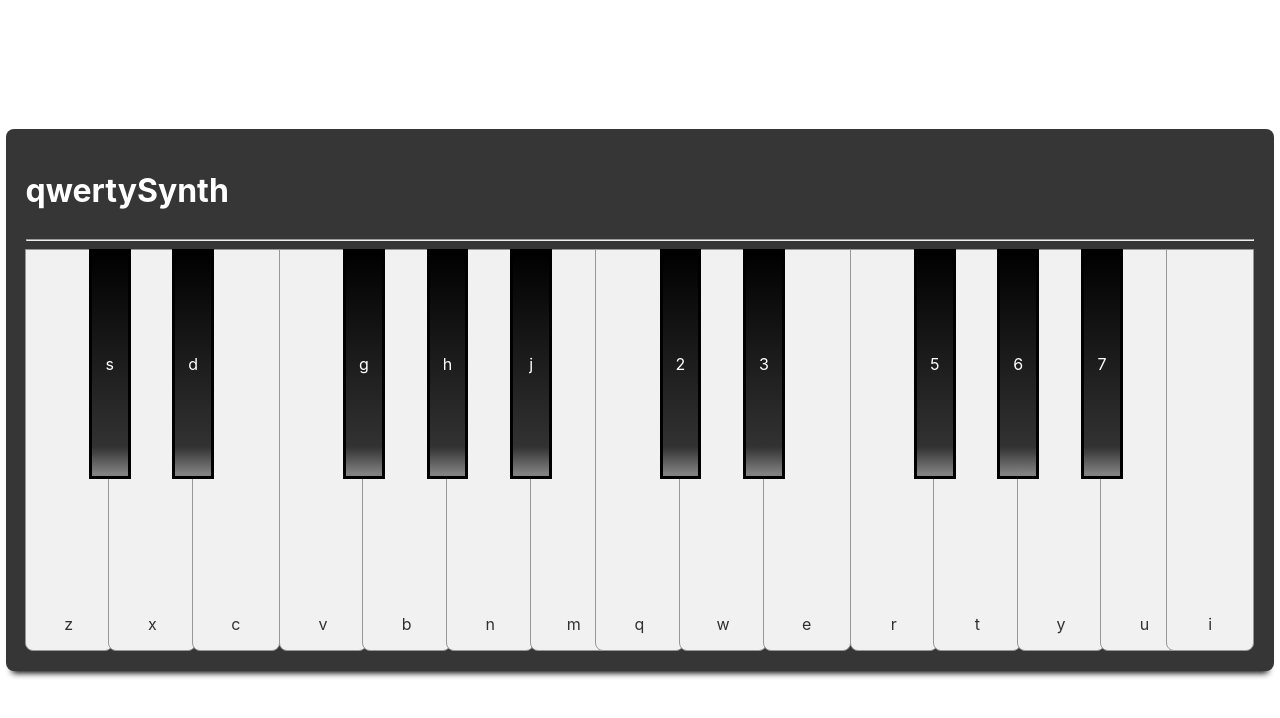
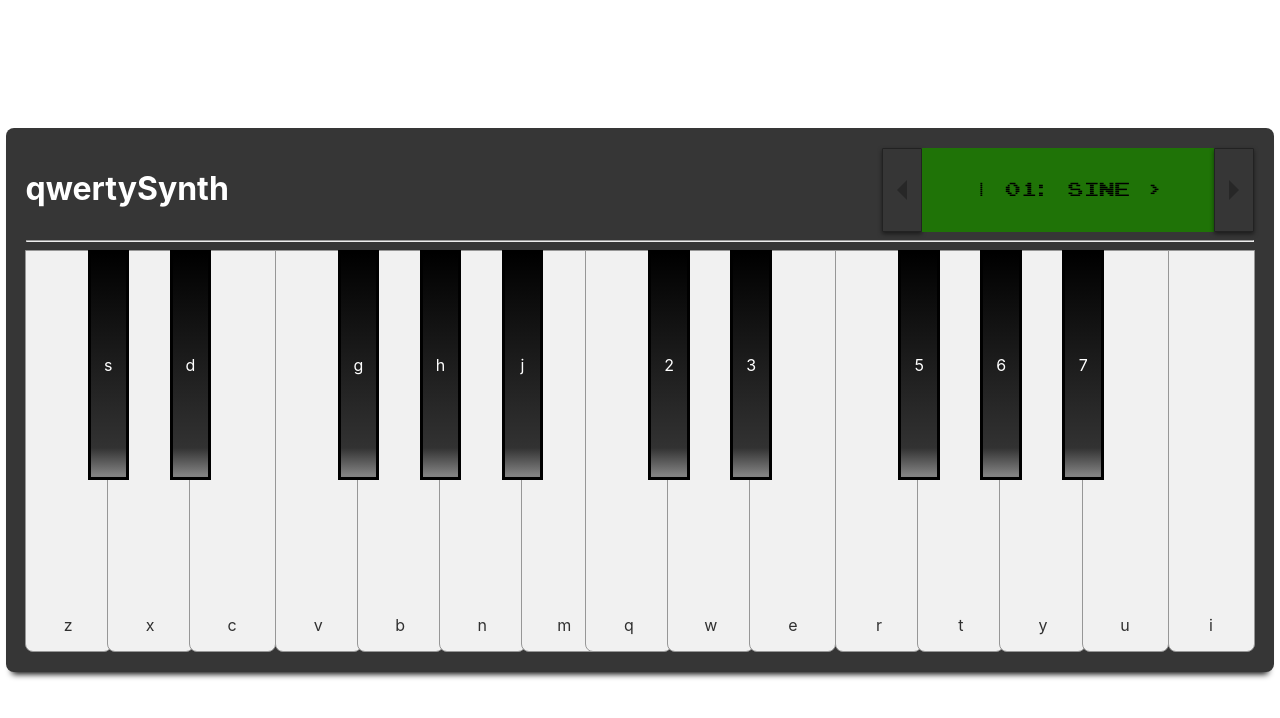
Before and after one commit to krokodiili/browser-synth, a React (Create React App) app: page / in a window 1280 px wide. Shown: the top 718 px of the page. Built offline with nearby package versions, Linux system fonts and the light colour scheme.

Commit message:
sound selector works again

```diff
--- a/src/App.tsx
+++ b/src/App.tsx
@@ -1,6 +1,5 @@
 import React, { Component } from "react";
 import SoundSelector from "./components/SoundSelector";
-import DurationSelector from "./components/DurationSelector";
 import Synth from "./components/Synth";
 import OctaveSelector from "./components/OctaveSelector";
 import Knob from "./components/Knob";
@@ -11,7 +10,9 @@ const App: React.FC = () => {
   return (
     <SynthProvider>
       <GlobalStyle />
-      <Synth></Synth>
+      <Synth>
+        <SoundSelector />
+      </Synth>
     </SynthProvider>
   );
 };
--- a/src/components/DurationSelector.js
+++ /dev/null
@@ -1,5 +0,0 @@
-import React from 'react'
-
-export default ({value, onChange}) => (
-    <input type="number" value={value} onChange={event => onChange(parseInt(event.target.value))} />
-)
--- a/src/components/SoundSelector/SelectorView.tsx
+++ b/src/components/SoundSelector/SelectorView.tsx
@@ -2,7 +2,19 @@ import React from "react";
 import styled from "styled-components";
 import SoundSelectorButton from "./SoundSelectorButton";
 
-const SelectorView = ({ sounds, onNextSound, onPreviousSound, soundIndex }) => {
+interface Props {
+  sounds: string[];
+  onNextSound: () => void;
+  onPreviousSound: () => void;
+  soundIndex: number;
+}
+
+const SelectorView: React.FC<Props> = ({
+  sounds,
+  onNextSound,
+  onPreviousSound,
+  soundIndex,
+}) => {
   return (
     <RootWrapper>
       <SoundSelectorButton onClick={onPreviousSound} />
@@ -26,6 +38,7 @@ const RootWrapper = styled.div`
 `;
 
 const ScreenWrapper = styled.div`
+  width: 260px;
   background-color: #1f7307;
   padding: 1em;
   display: flex;
@@ -37,5 +50,5 @@ const ScreenWrapper = styled.div`
 
 const ArcadeText = styled.p`
   font-family: "arcade";
-  font-size: 20px;
+  font-size: 16px;
 `;
--- a/src/components/SoundSelector/index.tsx
+++ b/src/components/SoundSelector/index.tsx
@@ -1,24 +1,31 @@
-import React from "react";
+import React, { useState } from "react";
+import { useSynth } from "../../state/synth";
 import SelectorView from "./SelectorView";
 
-interface Props {
-  selected: any;
-  onChange: any;
-}
+const SoundSelector: React.FC = () => {
+  const sounds: OscillatorType[] = ["sine", "square", "sawtooth", "triangle"];
+  const [selectedIndex, setSelectedIndex] = useState(0);
+  const { synth } = useSynth();
 
-const SoundSelector: React.FC<Props> = ({ selected, onChange }) => {
-  const sounds = ["sine", "square", "sawtooth", "triangle"];
-  const selectedIndex = sounds.indexOf(selected);
+  const onChange = (index: number) => {
+    setSelectedIndex(index);
+
+    synth.set({
+      oscillator: {
+        type: sounds[index],
+      },
+    });
+  };
 
   const handleNextSound = () => {
     if (selectedIndex + 1 !== sounds.length) {
-      onChange(sounds[selectedIndex + 1]);
+      onChange(selectedIndex + 1);
     }
   };
 
   const handlePreviousSound = () => {
     if (selectedIndex > 0) {
-      onChange(sounds[selectedIndex - 1]);
+      onChange(selectedIndex - 1);
     }
   };
 
--- a/src/components/Synth.tsx
+++ b/src/components/Synth.tsx
@@ -56,7 +56,7 @@ const Synth: React.FC = ({ children }) => {
         <Key variant="white" keyForNote="y" note={`A${octave + 1}`} />
         <Key variant="black" keyForNote="7" note={`A#${octave + 1}`} />
         <Key variant="white" keyForNote="u" note={`B${octave + 1}`} />
-        <Key variant="white" keyForNote="i" note={`C${octave + 2}`} />
+        <Key variant="white" keyForNote="i" note={`C${octave + 2}`} noMargin />
       </KeyWrapper>
     </RootWrapper>
   );
```
Also changed, not shown: src/components/PowerSwitch.js (deleted, +0 -7 lines).
